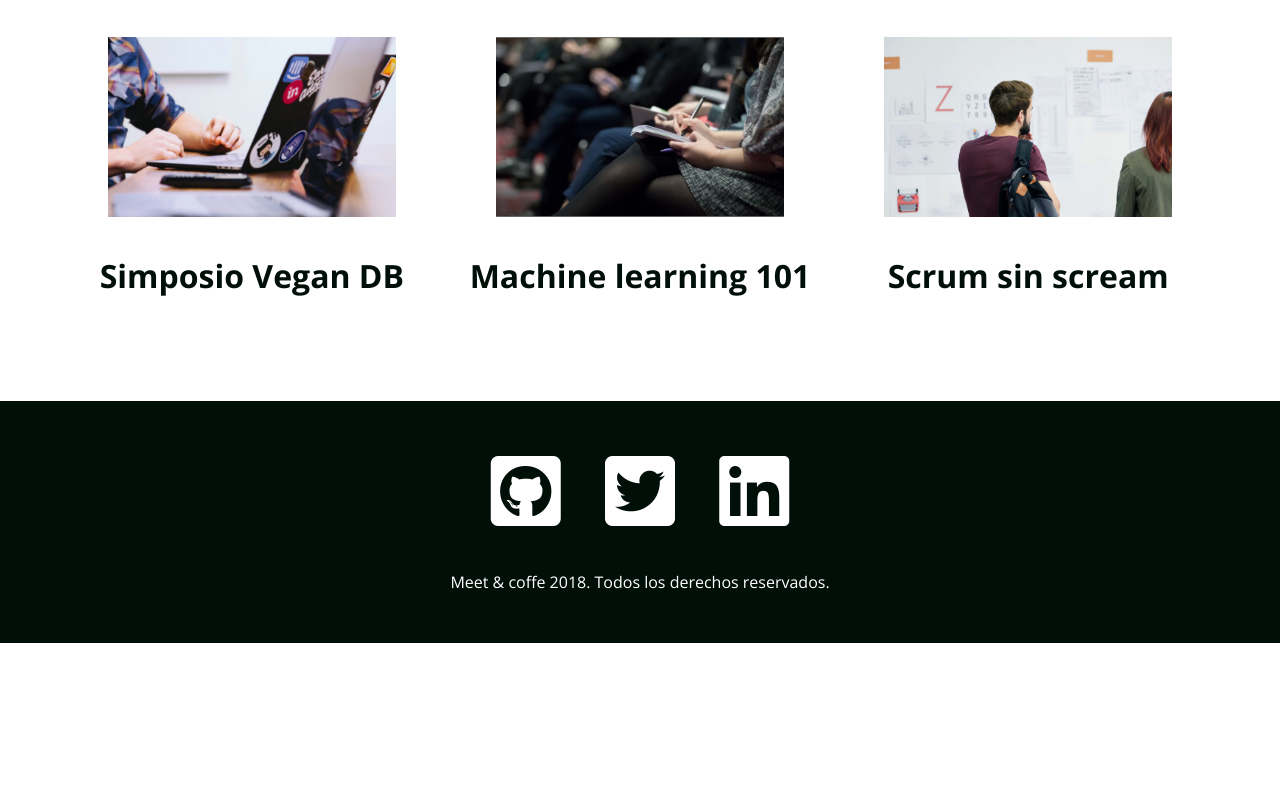
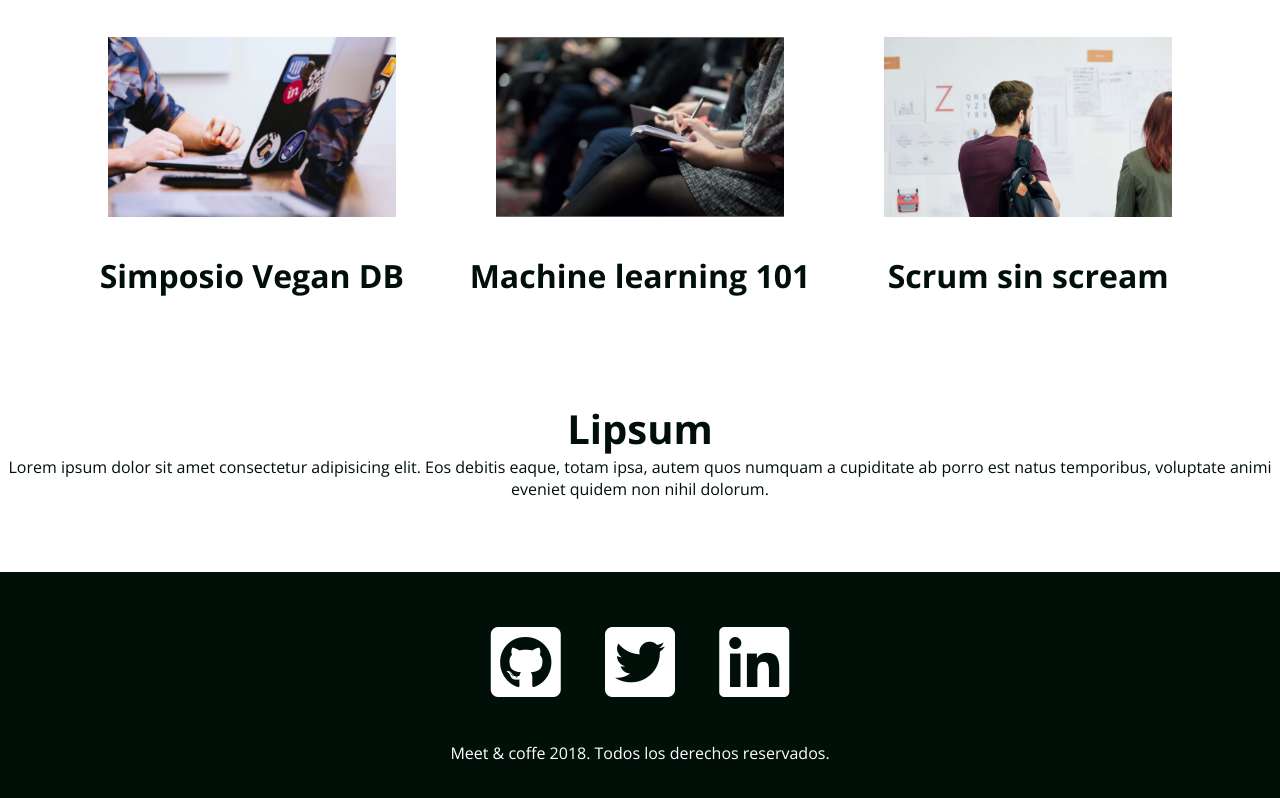
Before and after one commit to pedrom29/Proyecto---Meet-Coffee, a plain HTML site: page index.html in a window 1280 px wide. Shown: the part 1527-2325 px from the top of the page. Before the commit the page ends 2170 px from the top, so only its background shows below. Drawn offline with nearby package versions, Linux system fonts and the light colour scheme.

Commit message:
added new text to the index of Proyecto - Meet Coffee

```diff
--- a/index.html
+++ b/index.html
@@ -64,7 +64,11 @@
 	  	<img src="assets/img/scrum-sin-scream.jpg" alt="scrum-sin-scream">
 	  	<h3>Scrum sin scream</h3>
 		</article>
-  </section>
+	</section>
+
+	<section>
+		<h2>Lipsum</h2>
+<p>Lorem ipsum dolor sit amet consectetur adipisicing elit. Eos debitis eaque, totam ipsa, autem quos numquam a cupiditate ab porro est natus temporibus, voluptate animi eveniet quidem non nihil dolorum.</p>	</section>
 
 	<footer id="contacto" class="oscuro">
 		<a href="https://github.com"><i class="fab fa-github-square fa-5x"></i></a>
```
